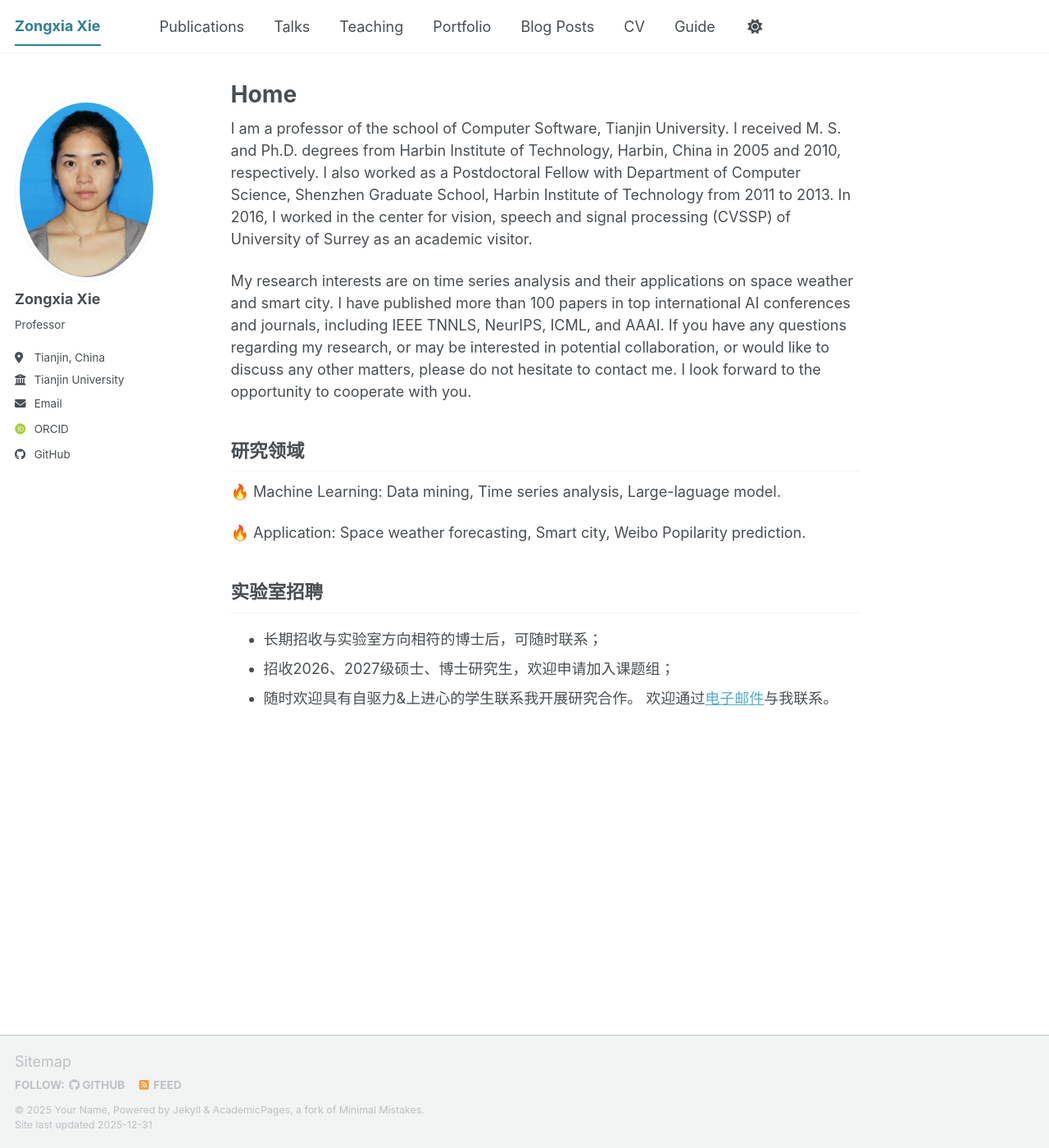
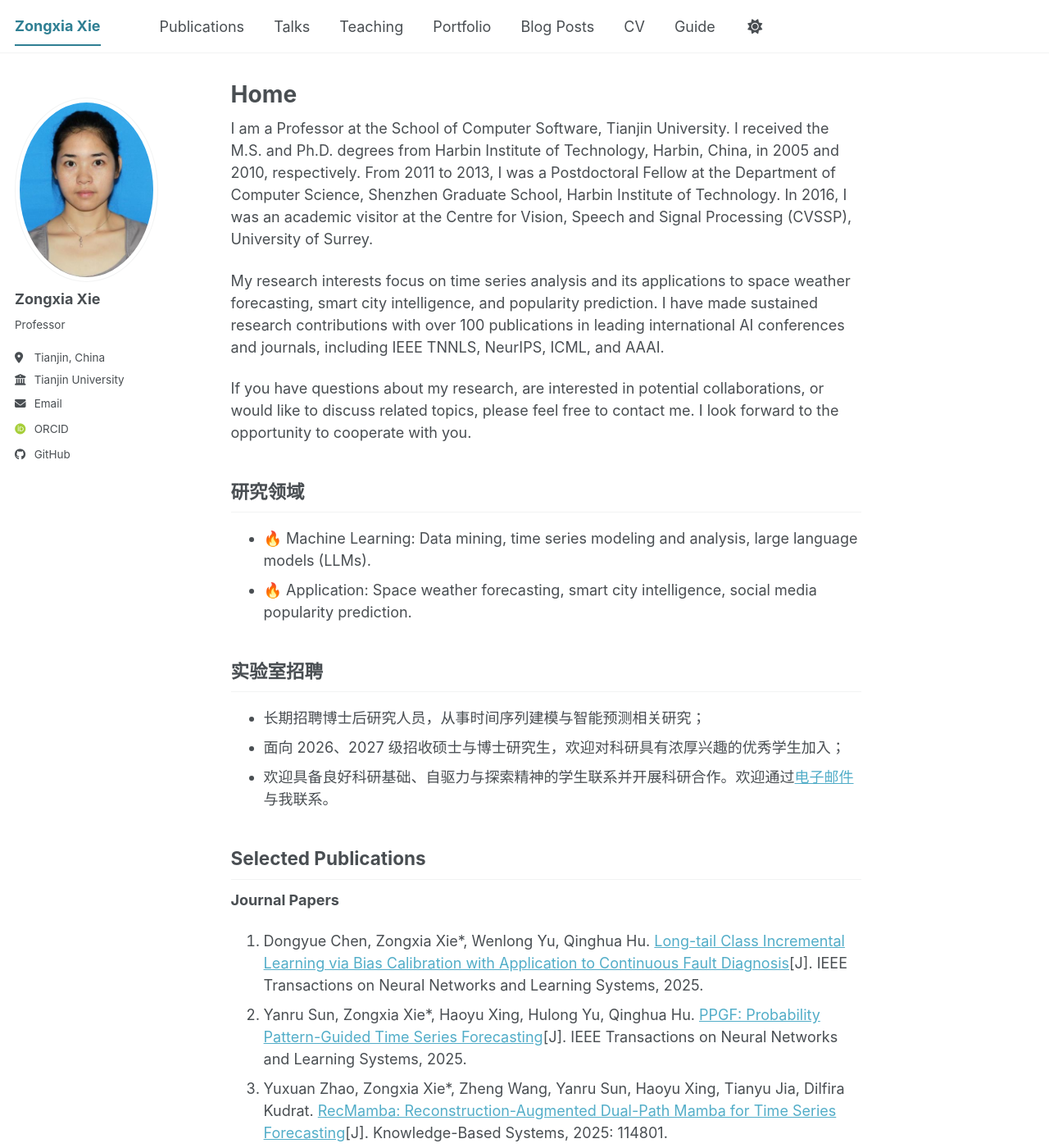
Before and after one commit to tjuts/xie-zongxia.github.io, a Jekyll site: the page built from _pages/about.md, in a window 1280 px wide and 1400 px high. Shown: the whole window at 82% size. Built offline with Jekyll 4.4.1, drawn with Linux system fonts in a browser that asks for light colours; some web fonts are replaced; a script bundle is joined from its source files by our own code; library files that are not in the unit come from our copies; some of the changed text lies outside the part shown.

Commit message:
Update about.md

```diff
--- a/_pages/about.md
+++ b/_pages/about.md
@@ -7,17 +7,53 @@ redirect_from:
   - /about.html
 ---
 
-I am a professor of the school of Computer Software, Tianjin University. I received M. S. and Ph.D. degrees from Harbin Institute of Technology, Harbin, China in 2005 and 2010, respectively. I also worked as a Postdoctoral Fellow with Department of Computer Science, Shenzhen Graduate School, Harbin Institute of Technology from 2011 to 2013. In 2016, I worked in the center for vision, speech and signal processing (CVSSP) of University of Surrey as an academic visitor.
+I am a Professor at the School of Computer Software, Tianjin University. I received the M.S. and Ph.D. degrees from Harbin Institute of Technology, Harbin, China, in 2005 and 2010, respectively. From 2011 to 2013, I was a Postdoctoral Fellow at the Department of Computer Science, Shenzhen Graduate School, Harbin Institute of Technology. In 2016, I was an academic visitor at the Centre for Vision, Speech and Signal Processing (CVSSP), University of Surrey.
 
-My research interests are on time series analysis and their applications on space weather and smart city. I have published more than 100 papers in top international AI conferences and journals, including IEEE TNNLS, NeurIPS, ICML, and AAAI. If you have any questions regarding my research, or may be interested in potential collaboration, or would like to discuss any other matters, please do not hesitate to contact me. I look forward to the opportunity to cooperate with you.
+My research interests focus on time series analysis and its applications to space weather forecasting, smart city intelligence, and popularity prediction. I have made sustained research contributions with over 100 publications in leading international AI conferences and journals, including IEEE TNNLS, NeurIPS, ICML, and AAAI.
+
+If you have questions about my research, are interested in potential collaborations, or would like to discuss related topics, please feel free to contact me. I look forward to the opportunity to cooperate with you.
+
+## 研究领域
+* 🔥 Machine Learning: Data mining, time series modeling and analysis, large language models (LLMs).
+* 🔥 Application: Space weather forecasting, smart city intelligence, social media popularity prediction.
+
+## 实验室招聘
+* 长期招聘博士后研究人员，从事时间序列建模与智能预测相关研究；
+* 面向 2026、2027 级招收硕士与博士研究生，欢迎对科研具有浓厚兴趣的优秀学生加入；
+* 欢迎具备良好科研基础、自驱力与探索精神的学生联系并开展科研合作。欢迎通过[电子邮件](caddiexie@hotmail.com)与我联系。
+
+## Selected Publications
+
+**Journal Papers**
+1. Dongyue Chen, Zongxia Xie*, Wenlong Yu, Qinghua Hu. [Long-tail Class Incremental Learning via Bias Calibration with Application to Continuous Fault Diagnosis](https://ieeexplore.ieee.org/abstract/document/11153568)[J]. IEEE Transactions on Neural Networks and Learning Systems, 2025.
+2. Yanru Sun, Zongxia Xie*, Haoyu Xing, Hulong Yu, Qinghua Hu. [PPGF: Probability Pattern-Guided Time Series Forecasting](https://ieeexplore.ieee.org/abstract/document/10906644)[J]. IEEE Transactions on Neural Networks and Learning Systems, 2025.
+3. Yuxuan Zhao, Zongxia Xie*, Zheng Wang, Yanru Sun, Haoyu Xing, Tianyu Jia, Dilfira Kudrat. [RecMamba: Reconstruction-Augmented Dual-Path Mamba for Time Series Forecasting](https://www.sciencedirect.com/science/article/abs/pii/S0950705125018398)[J]. Knowledge-Based Systems, 2025: 114801.
+7. Yanru Sun, Zongxia Xie*, Yanhong Chen, Qinghua Hu. [Accurate Solar Wind Speed Prediction with Multimodality Information](https://spj.science.org/doi/full/10.34133/2022/9805707?adobe_mc=MCMID%3D14000605405683999525849378418609464876%7CMCORGID%3D242B6472541199F70A4C98A6%2540AdobeOrg%7CTS%3D1698105600)[J]. Space: Science & Technology, 2022.
+8. Yanru Sun, Zongxia Xie*, Haocheng Wang, Xin Huang, Qinghua Hu. [Solar Wind Speed Prediction via Graph Attention Network](https://agupubs.onlinelibrary.wiley.com/doi/pdf/10.1029/2022SW003128)[J]. Space Weather, 2022, 20(7): e2022SW003128.
+
+**Conference Papers**
+1. Feng Xiong, Zongxia xie*, Yanru Sun, Haoyu Wang, Jianhong Lin. [SEED: Spectral Entropy-Guided Evaluation of Spatial-Temporal Dependencies for Multivariate Time Series Forecasting](https://arxiv.org/pdf/2512.14718)[C]. AAAI, 2026.
+2. Yanru Sun, Zongxia Xie*, Emadeldeen Eldele, Dongyue Chen, Qinghua Hu, Min Wu. [Learning Pattern-Specific Experts for Time Series Forecasting Under Patch-level Distribution Shift](https://openreview.net/pdf?id=CtoIG9Iwas)[C]. NeurIPS, 2025.
+3. Dilfira Kudrat, Zongxia Xie*, Yanru Sun, Tianyu Jia, Qinghua Hu. [Patch-wise Structural Loss for Time Series Forecasting](https://openreview.net/pdf?id=p1KkW2kgDp)[C]. ICML, 2025.
+4. Wenzhe Nie, Zongxia Xie*, Yanru Sun, Wei He, Man Xu, Chao Hao. [LangTime: A Language-Guided Unified Model for Time Series Forecasting with Proximal Policy Optimization](https://openreview.net/pdf?id=VfoKOD65Zq)[C]. ICML, 2025.
+5. Yanru Sun, Zongxia Xie*, Dongyue Chen, Emadeldeen Eldele, Qinghua Hu. [Hierarchical Classification Auxiliary Network for Time Series Forecasting](https://arxiv.org/pdf/2405.18975)[C]. AAAI. 2025.
+6. Canhua Guan, Zongxia Xie*, Haoyu Wang, Haoyu Xing. [Frequency-Domain Popularity Forecasting with Shape-Based Retrieval](https://ieeexplore.ieee.org/abstract/document/10890605)[C]. ICASSP, 2025.
+7. Zhaobin Meng, Zongxia Xie*. MPPG: Pluggable Multi-Periodic Pattern-Guided Approach for Multivariate Time Series Anomaly Detection[C]. DASFAA, 2025.
+8. Shuai Wu, Ruonan Liu, Zongxia Xie, Zhibo Pang. [Map-SemNav: Advancing Zero-Shot Continuous Vision-and-Language Navigation Through Visual Semantics and Map Integration](https://ieeexplore.ieee.org/abstract/document/11127282)[C]. ICRA, 2025.
+9. Ping Kong, Ruonan Liu, Zongxia Xie, Zhibo Pang. [VLN-KHVR: Knowledge-And-History Aware Visual Representation for Continuous Vision-and-Language Navigation](https://ieeexplore.ieee.org/abstract/document/11127961)[C]. ICRA, 2025.
 
 
-## 研究领域
-🔥 Machine Learning: Data mining, Time series analysis, Large-laguage model.
+## Aadimic Servies
+* Journal Reviewer
 
-🔥 Application: Space weather forecasting, Smart city, Weibo Popilarity prediction.
+IEEE Transactions on Neural Networks and Learning Systems
 
-## 实验室招聘
-* 长期招收与实验室方向相符的博士后，可随时联系；
-* 招收2026、2027级硕士、博士研究生，欢迎申请加入课题组；
-* 随时欢迎具有自驱力&上进心的学生联系我开展研究合作。 欢迎通过[电子邮件](caddiexie@hotmail.com)与我联系。
+IEEE Transactions on Circuits and Systems for Video Technology
+
+* Conference Reviewer
+
+ICML 2025, NeurIPS 2025, AAAI 2025
+
+
+## Courses
+主讲《数据仓库与数据挖掘（双语）》课程
```
